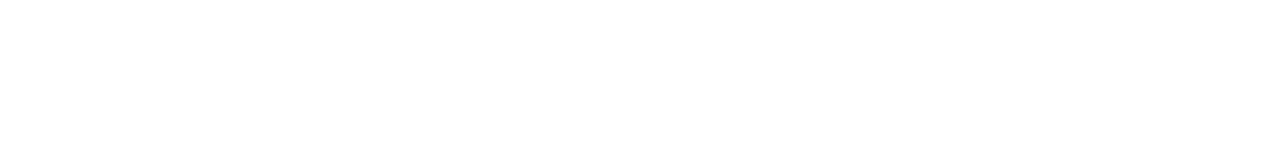
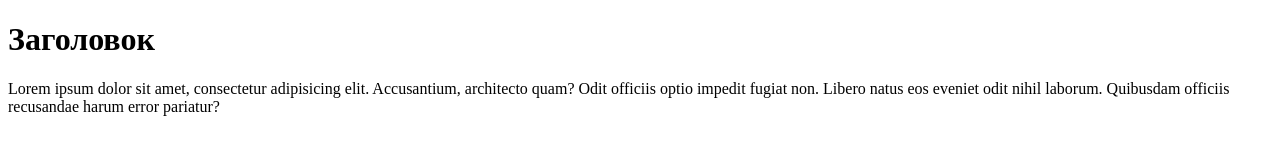
Before and after one commit to 1Magnus1/my_project, a plain HTML site: page index.html in a window 1280 px wide. Drawn offline with Linux system fonts and the light colour scheme.

Commit message:
Add files via upload

```diff
--- a/index.html
+++ b/index.html
@@ -1,12 +1,17 @@
 <!DOCTYPE html>
 <html lang="ru">
+
 <head>
   <meta charset="UTF-8">
   <meta http-equiv="X-UA-Compatible" content="IE=edge">
   <meta name="viewport" content="width=device-width, initial-scale=1.0">
   <title>Document</title>
 </head>
+
 <body>
+  <h1>Заголовок</h1>
+  <p>Lorem ipsum dolor sit amet, consectetur adipisicing elit. Accusantium, architecto quam? Odit officiis optio impedit
+    fugiat non. Libero natus eos eveniet odit nihil laborum. Quibusdam officiis recusandae harum error pariatur?</p>
+</body>
 
-</body>
 </html>
```
